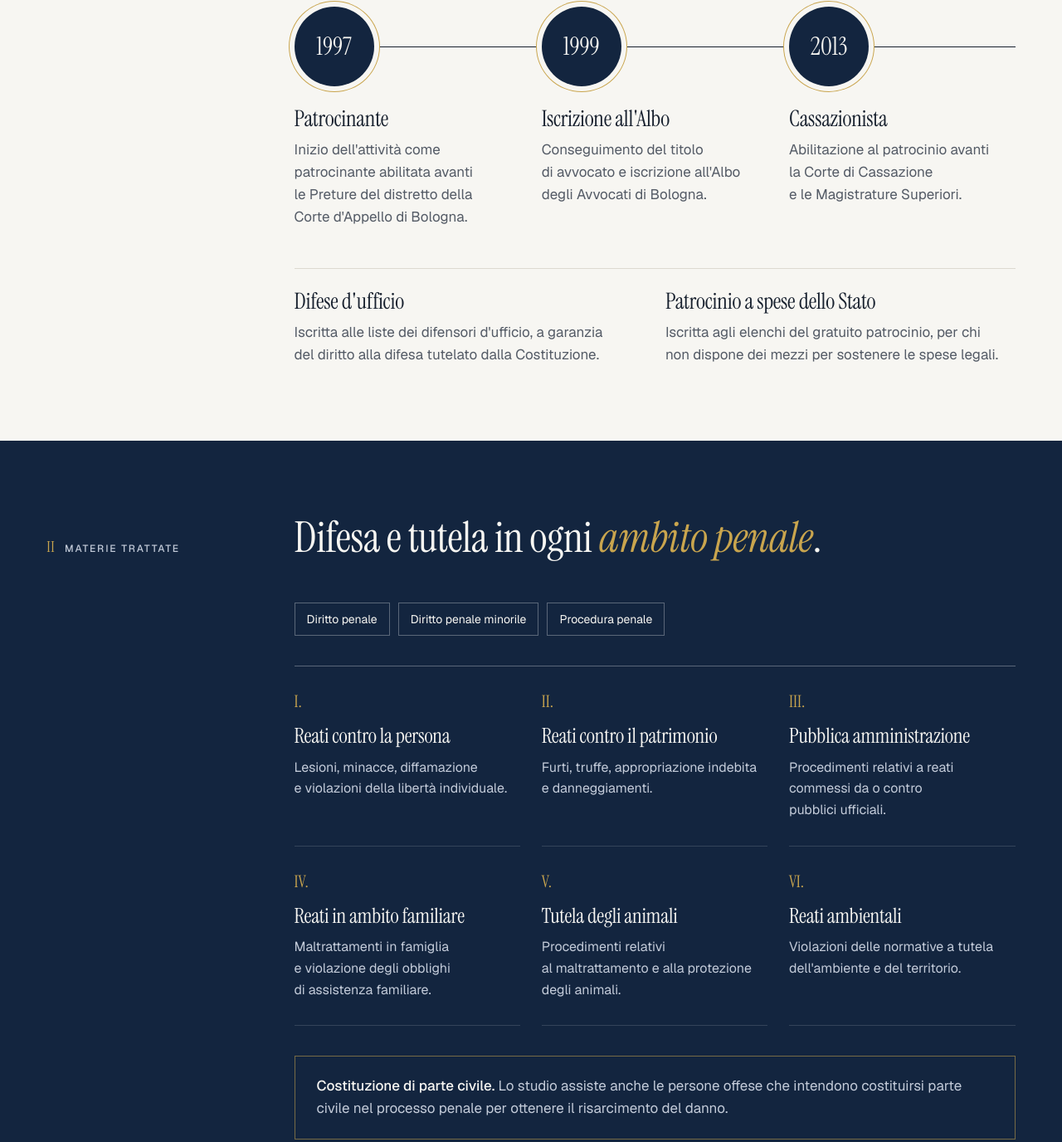
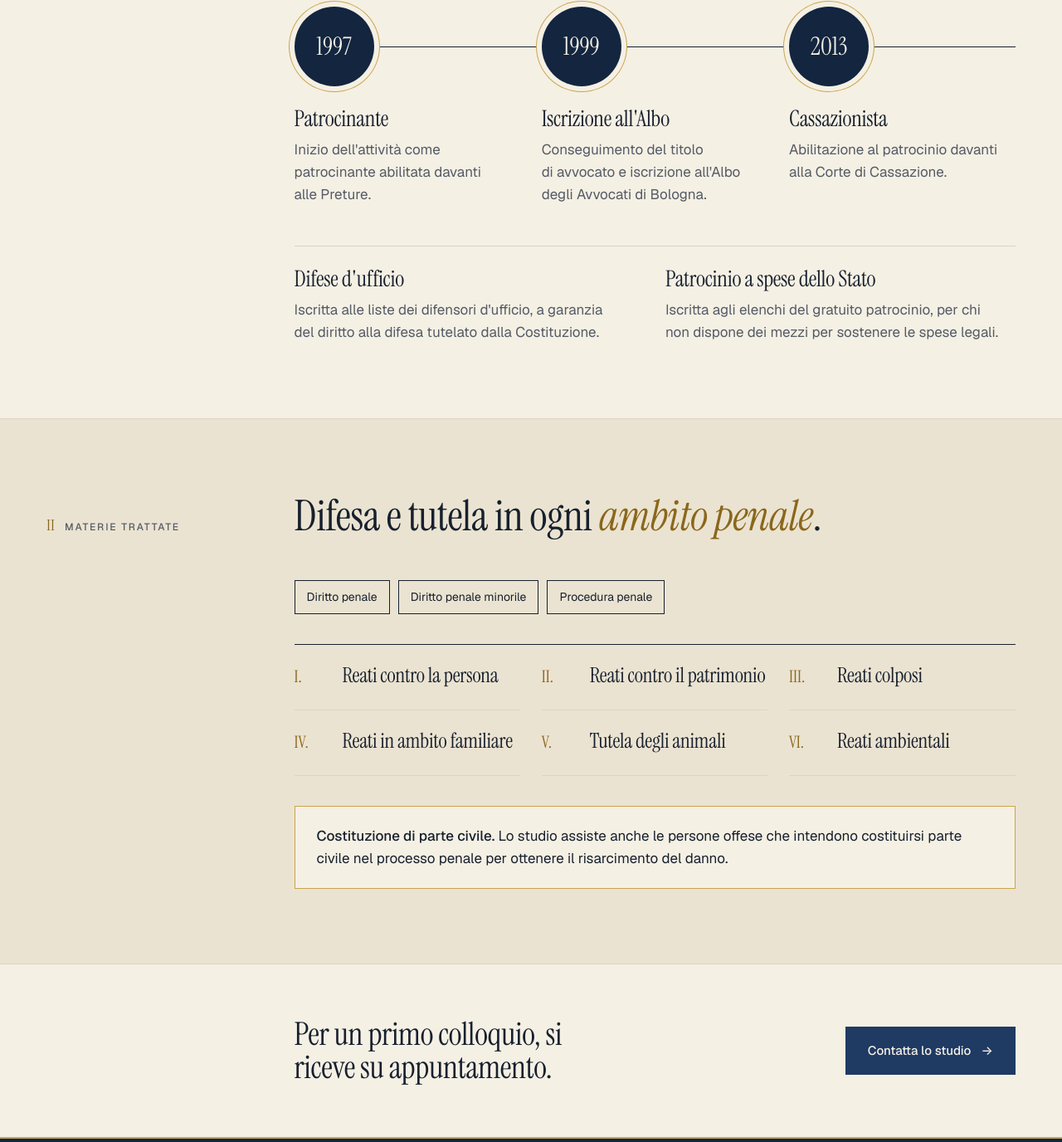
Before and after one commit to DChinni8/sito-renzullo, a plain HTML site: page profilo.html in a window 1280 px wide. Shown: the part 1131-2507 px from the top of the page at 83% size. Drawn offline with nearby package versions, Linux system fonts and the light colour scheme.

Commit message:
correzioni post feedback 1

```diff
--- a/assets/css/style.css
+++ b/assets/css/style.css
@@ -3,15 +3,16 @@
    Contenuto: dalla colonna 4 alla 12. */
 
 :root {
-  --carta: #f7f6f2;
-  --carta-2: #efede6;
+  --carta: #f5f0e4;     /* panna */
+  --carta-2: #ebe3d1;   /* panna più carica, per le fasce chiare */
   --inchiostro: #17202e;
   --grigio: #545b66;
-  --linea: #dcd9d0;
+  --linea: #ddd4c0;
   --blu: #1f3a63;        /* blu giurisprudenza (feluca) */
   --blu-notte: #13253f;
   --blu-tenue: #22395c;
-  --giallo: #c9a54e;     /* giallo di Barbara, usato solo come accento */
+  --giallo: #c9a54e;     /* giallo di Barbara: oro su fondo blu e per filetti */
+  --oro: #8a671b;        /* oro scuro per le scritte su panna (contrasto AA) */
   --su-scuro: #c3cbd9;   /* testo secondario su fondo blu */
 
   --max: 1440px;
@@ -46,14 +47,14 @@ h1, h2, h3 { text-wrap: balance; }
 h1, h2, h3 { font-family: var(--serif); font-weight: 400; line-height: 1.05; margin: 0; letter-spacing: -0.01em; }
 h2 { font-size: clamp(34px, 4vw, 56px); }
 h3 { font-size: clamp(24px, 2.1vw, 30px); line-height: 1.15; }
-h2 em { font-style: italic; color: var(--blu); }
+h2 em { font-style: italic; color: var(--oro); }
 p { margin: 0 0 1em; }
 .lead { font-size: clamp(18px, 1.45vw, 21px); line-height: 1.55; color: var(--grigio); }
 .etichetta {
   font-size: 12px; letter-spacing: 0.16em; text-transform: uppercase; font-weight: 500;
   color: var(--grigio); display: flex; gap: 12px; align-items: baseline; margin: 0;
 }
-.etichetta .n { font-family: var(--serif); font-size: 18px; letter-spacing: 0.02em; color: var(--blu); text-transform: none; }
+.etichetta .n { font-family: var(--serif); font-size: 18px; letter-spacing: 0.02em; color: var(--oro); text-transform: none; }
 
 /* ---------- Griglia ---------- */
 .wrap { max-width: var(--max); margin: 0 auto; padding: 0 var(--margine); }
@@ -165,7 +166,7 @@ section { padding: clamp(56px, 7vw, 104px) 0; }
 /* ---------- Elenco aree (Home) ---------- */
 .indice { list-style: none; margin: 0; padding: 0; border-top: 1px solid var(--inchiostro); }
 .indice > li { display: grid; grid-template-columns: repeat(9, minmax(0, 1fr)); column-gap: var(--gap); padding: 28px 0; border-bottom: 1px solid var(--linea); align-items: baseline; }
-.indice .num { grid-column: 1 / 2; font-family: var(--serif); font-size: 26px; color: var(--blu); }
+.indice .num { grid-column: 1 / 2; font-family: var(--serif); font-size: 26px; color: var(--oro); }
 .indice h3 { grid-column: 2 / 5; }
 .indice p { grid-column: 5 / 10; margin: 0; color: var(--grigio); }
 .dopo-elenco { margin-top: 28px; }
@@ -218,9 +219,12 @@ section { padding: clamp(56px, 7vw, 104px) 0; }
 .scura .lead, .scura p { color: var(--su-scuro); }
 .scura h3 { color: var(--carta); }
 
+/* ---------- Fascia panna (Materie trattate): alterna il blu con il panna ---------- */
+.panna { background: var(--carta-2); border-top: 1px solid var(--linea); border-bottom: 1px solid var(--linea); }
+
 /* ---------- Profilo ---------- */
 .intro h1 { font-size: clamp(52px, 6.4vw, 104px); line-height: 0.95; letter-spacing: -0.02em; }
-.intro h1 em { font-style: italic; color: var(--blu); }
+.intro h1 em { font-style: italic; color: var(--oro); }
 .intro .lead { margin-top: 28px; }
 .citazione {
   font-family: var(--serif); font-style: italic; font-size: clamp(22px, 2vw, 28px); line-height: 1.3;
@@ -250,22 +254,19 @@ section { padding: clamp(56px, 7vw, 104px) 0; }
 }
 
 .ambiti { display: flex; flex-wrap: wrap; gap: 10px; margin: 0 0 36px; padding: 0; list-style: none; }
-.ambiti li { border: 1px solid rgba(255, 255, 255, .3); padding: 8px 14px; font-size: 14px; color: var(--carta); }
-.materie { display: grid; grid-template-columns: repeat(3, minmax(0, 1fr)); column-gap: var(--gap); border-top: 1px solid rgba(255, 255, 255, .3); }
-.materie > div { padding: 26px 0 30px; border-bottom: 1px solid rgba(255, 255, 255, .14); }
-.materie .num { font-family: var(--serif); font-size: 20px; color: var(--giallo); display: block; margin-bottom: 12px; }
-.materie h3 { font-size: 25px; margin-bottom: 10px; }
-.materie p { margin: 0; font-size: 16px; }
-.parte-civile { margin-top: 36px; padding: 22px 26px; border: 1px solid rgba(201, 165, 78, .55); }
+.ambiti li { border: 1px solid var(--inchiostro); padding: 8px 14px; font-size: 14px; color: var(--inchiostro); }
+.materie { display: grid; grid-template-columns: repeat(3, minmax(0, 1fr)); column-gap: var(--gap); border-top: 1px solid var(--inchiostro); }
+.materie > div { padding: 22px 0 24px; border-bottom: 1px solid var(--linea); display: flex; align-items: baseline; gap: 14px; }
+.materie .num { font-family: var(--serif); font-size: 20px; color: var(--oro); min-width: 2.2em; }
+.materie h3 { font-size: 25px; }
+.parte-civile { margin-top: 36px; padding: 22px 26px; border: 1px solid var(--giallo); background: var(--carta); }
 .parte-civile p { margin: 0; }
-.parte-civile strong { color: var(--carta); font-weight: 500; }
+.parte-civile strong { color: var(--inchiostro); font-weight: 500; }
 @media (max-width: 1100px) { .materie { grid-template-columns: repeat(2, minmax(0, 1fr)); } }
 @media (max-width: 600px) {
   .materie { grid-template-columns: 1fr; }
-  .materie > div { padding: 20px 0 22px; }
-  .materie .num { display: inline; margin-right: 10px; }
-  .materie h3 { display: inline; }
-  .materie p { margin-top: 8px; }
+  .materie > div { padding: 16px 0 18px; }
+  .materie h3 { font-size: 23px; }
 }
 
 .fascia-cta { padding: clamp(40px, 5vw, 64px) 0; }
@@ -311,7 +312,7 @@ section { padding: clamp(56px, 7vw, 104px) 0; }
 }
 .tavola figcaption span {
   display: block; font-family: var(--sans); font-style: normal; font-size: 11px; letter-spacing: 0.16em;
-  text-transform: uppercase; color: var(--blu); margin-bottom: 2px;
+  text-transform: uppercase; color: var(--oro); margin-bottom: 2px;
 }
 .tavola figcaption small, .tavola-larga figcaption small {
   display: block; margin-top: 6px; font-family: var(--sans); font-style: normal; font-size: 11px; line-height: 1.45; color: var(--grigio);
@@ -326,7 +327,7 @@ section { padding: clamp(56px, 7vw, 104px) 0; }
 }
 .tavola-larga figcaption span {
   display: block; font-family: var(--sans); font-style: normal; font-size: 11px; letter-spacing: 0.16em;
-  text-transform: uppercase; color: var(--blu); margin-bottom: 2px;
+  text-transform: uppercase; color: var(--oro); margin-bottom: 2px;
 }
 @media (max-width: 900px) {
   .tavola-larga figcaption { grid-row: auto; max-width: none; margin-top: 10px; }
--- a/assets/js/main.js
+++ b/assets/js/main.js
@@ -27,8 +27,8 @@ if (modulo) {
       d.get("messaggio"),
     ].join("\n");
     window.location.href =
-      `mailto:avv.barbararenzullo@gmail.com?subject=${encodeURIComponent(oggetto)}&body=${encodeURIComponent(corpo)}`;
+      `mailto:avv.renzullo3@gmail.com?subject=${encodeURIComponent(oggetto)}&body=${encodeURIComponent(corpo)}`;
     modulo.querySelector(".esito").textContent =
-      "Si è aperto il suo programma di posta con il messaggio già compilato. Se non si apre, scriva direttamente a avv.barbararenzullo@gmail.com.";
+      "Si è aperto il suo programma di posta con il messaggio già compilato. Se non si apre, scriva direttamente a avv.renzullo3@gmail.com.";
   });
 }
--- a/profilo.html
+++ b/profilo.html
@@ -9,7 +9,7 @@
 <link rel="preconnect" href="https://fonts.googleapis.com">
 <link rel="preconnect" href="https://fonts.gstatic.com" crossorigin>
 <link href="https://fonts.googleapis.com/css2?family=Geist:wght@400;500&family=Instrument+Serif:ital@0;1&display=swap" rel="stylesheet">
-<link rel="stylesheet" href="assets/css/style.css?v=6">
+<link rel="stylesheet" href="assets/css/style.css?v=7">
 </head>
 <body class="con-barra">
 <a class="skip" href="#contenuto">Vai al&nbsp;contenuto</a>
@@ -32,7 +32,7 @@
       <p class="etichetta c-eti"><span class="n">Profilo</span><span>Avvocato&nbsp;penalista</span></p>
       <div class="c-titolo">
         <h1>Barbara <em>Renzullo</em></h1>
-        <p class="lead">Assiste sia la&nbsp;persona indagata o&nbsp;imputata sia la&nbsp;persona offesa dal&nbsp;reato, in&nbsp;ogni fase e&nbsp;grado del&nbsp;procedimento, davanti alle autorità giudiziarie del&nbsp;distretto di&nbsp;Bologna e&nbsp;alle Magistrature&nbsp;Superiori.</p>
+        <p class="lead">Assiste sia la&nbsp;persona indagata o&nbsp;imputata sia la&nbsp;persona offesa dal&nbsp;reato, in&nbsp;ogni fase e&nbsp;grado del&nbsp;procedimento, davanti alle autorità giudiziarie di&nbsp;tutto il&nbsp;territorio nazionale, fino alla Corte di&nbsp;Cassazione.</p>
         <blockquote class="citazione">Quasi trent'anni di&nbsp;attività nel&nbsp;Foro di&nbsp;Bologna, guidati da&nbsp;dedizione, passione e&nbsp;impegno.</blockquote>
       </div>
     </div>
@@ -71,9 +71,9 @@
     <div class="g12">
       <div class="c-cont">
         <ol class="linea-tempo">
-          <li><span class="nodo">1997</span><div><h3>Patrocinante</h3><p>Inizio dell'attività come patrocinante abilitata avanti le&nbsp;Preture del&nbsp;distretto della Corte&nbsp;d'Appello di&nbsp;Bologna.</p></div></li>
+          <li><span class="nodo">1997</span><div><h3>Patrocinante</h3><p>Inizio dell'attività come patrocinante abilitata davanti alle&nbsp;Preture.</p></div></li>
           <li><span class="nodo">1999</span><div><h3>Iscrizione&nbsp;all'Albo</h3><p>Conseguimento del&nbsp;titolo di&nbsp;avvocato e&nbsp;iscrizione all'Albo degli Avvocati di&nbsp;Bologna.</p></div></li>
-          <li><span class="nodo">2013</span><div><h3>Cassazionista</h3><p>Abilitazione al&nbsp;patrocinio avanti la&nbsp;Corte di&nbsp;Cassazione e&nbsp;le&nbsp;Magistrature&nbsp;Superiori.</p></div></li>
+          <li><span class="nodo">2013</span><div><h3>Cassazionista</h3><p>Abilitazione al&nbsp;patrocinio davanti alla Corte di&nbsp;Cassazione.</p></div></li>
         </ol>
         <div class="incarichi">
           <div><h3>Difese&nbsp;d'ufficio</h3><p>Iscritta alle liste dei&nbsp;difensori d'ufficio, a&nbsp;garanzia del&nbsp;diritto alla difesa tutelato dalla&nbsp;Costituzione.</p></div>
@@ -84,7 +84,7 @@
   </div>
 </section>
 
-<section class="scura" id="materie">
+<section class="panna" id="materie">
   <div class="wrap">
     <div class="g12 sez-testa">
       <p class="etichetta c-eti"><span class="n">II</span><span>Materie&nbsp;trattate</span></p>
@@ -96,12 +96,12 @@
           <li>Diritto&nbsp;penale</li><li>Diritto penale&nbsp;minorile</li><li>Procedura&nbsp;penale</li>
         </ul>
         <div class="materie">
-          <div><span class="num">I.</span><h3>Reati contro la&nbsp;persona</h3><p>Lesioni, minacce, diffamazione e&nbsp;violazioni della libertà&nbsp;individuale.</p></div>
-          <div><span class="num">II.</span><h3>Reati contro il&nbsp;patrimonio</h3><p>Furti, truffe, appropriazione indebita e&nbsp;danneggiamenti.</p></div>
-          <div><span class="num">III.</span><h3>Pubblica amministrazione</h3><p>Procedimenti relativi a&nbsp;reati commessi da&nbsp;o&nbsp;contro pubblici&nbsp;ufficiali.</p></div>
-          <div><span class="num">IV.</span><h3>Reati in&nbsp;ambito&nbsp;familiare</h3><p>Maltrattamenti in&nbsp;famiglia e&nbsp;violazione degli obblighi di&nbsp;assistenza&nbsp;familiare.</p></div>
-          <div><span class="num">V.</span><h3>Tutela degli&nbsp;animali</h3><p>Procedimenti relativi al&nbsp;maltrattamento e&nbsp;alla protezione degli&nbsp;animali.</p></div>
-          <div><span class="num">VI.</span><h3>Reati&nbsp;ambientali</h3><p>Violazioni delle normative a&nbsp;tutela dell'ambiente e&nbsp;del&nbsp;territorio.</p></div>
+          <div><span class="num">I.</span><h3>Reati contro la&nbsp;persona</h3></div>
+          <div><span class="num">II.</span><h3>Reati contro il&nbsp;patrimonio</h3></div>
+          <div><span class="num">III.</span><h3>Reati&nbsp;colposi</h3></div>
+          <div><span class="num">IV.</span><h3>Reati in&nbsp;ambito&nbsp;familiare</h3></div>
+          <div><span class="num">V.</span><h3>Tutela degli&nbsp;animali</h3></div>
+          <div><span class="num">VI.</span><h3>Reati&nbsp;ambientali</h3></div>
         </div>
         <div class="parte-civile">
           <p><strong>Costituzione di&nbsp;parte&nbsp;civile.</strong> Lo&nbsp;studio assiste anche le&nbsp;persone offese che&nbsp;intendono costituirsi parte civile nel&nbsp;processo penale per&nbsp;ottenere il&nbsp;risarcimento del&nbsp;danno.</p>
@@ -130,6 +130,6 @@
   <a class="chiama" href="tel:+393388418104">Chiama</a>
   <a class="scrivi" href="contatti.html#modulo-contatti">Scrivi</a>
 </nav>
-<script src="assets/js/main.js?v=6"></script>
+<script src="assets/js/main.js?v=7"></script>
 </body>
 </html>
```
Also changed, not shown: contatti.html (+8 -7 lines), index.html (+7 -7 lines), privacy.html (+2 -2 lines), assets/img/tavole/ranuzzi-1760-800.webp, assets/img/tavole/ranuzzi-1760.webp, assets/img/tavole/rolandino.png, assets/img/tavole/san-procolo.png.
